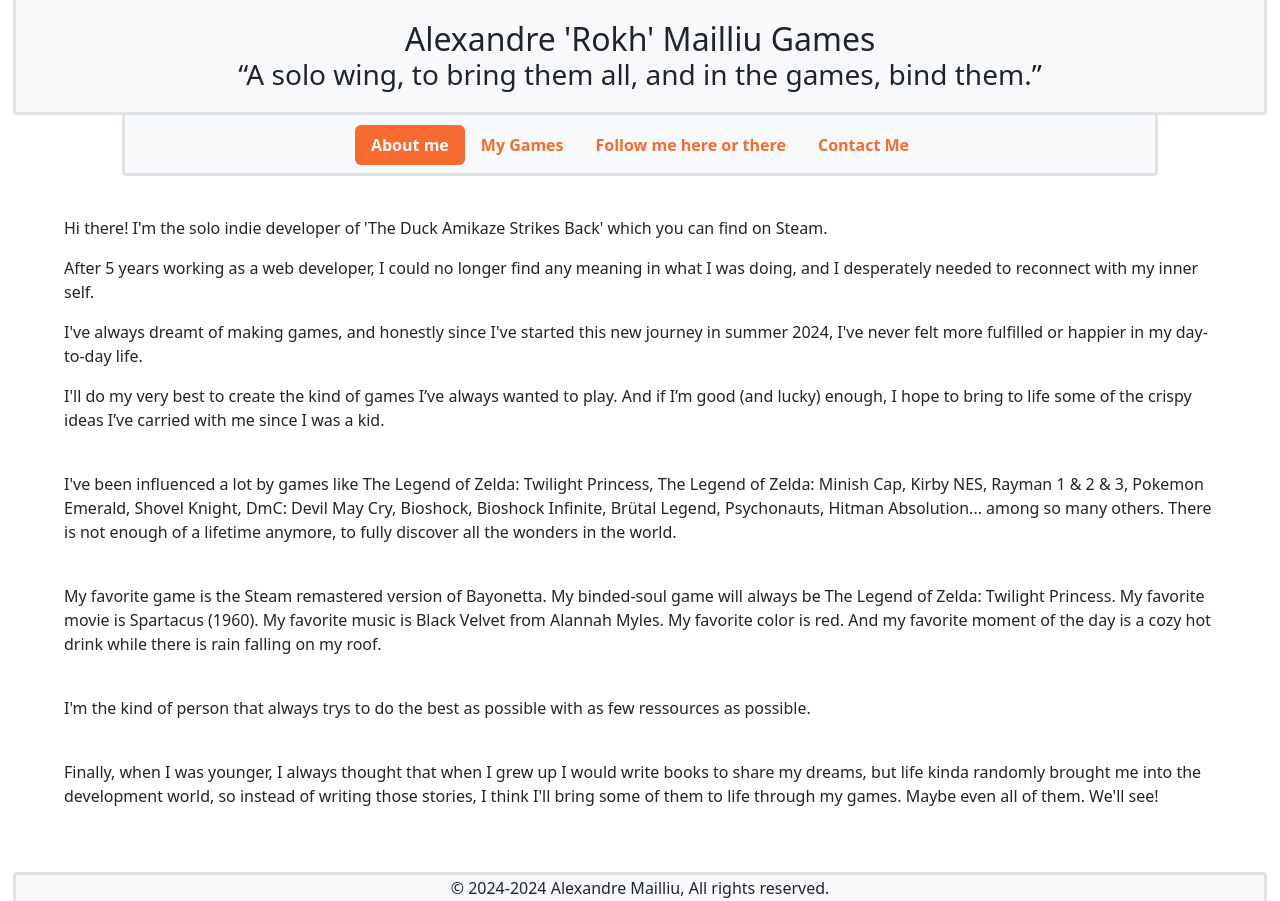
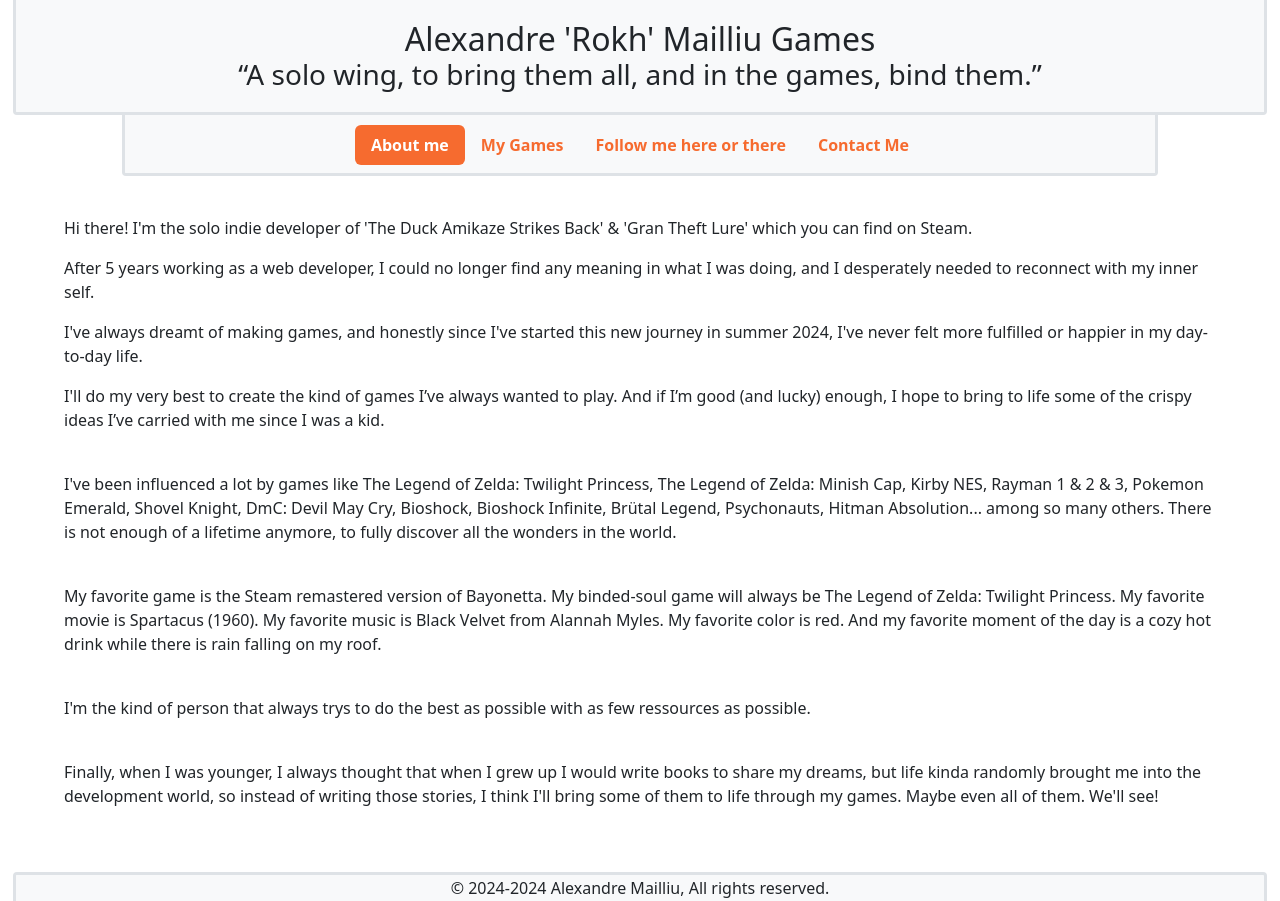
Before and after one commit to Siliver4/Siliver4.github.io, a Vue app: page /alexandre-rokh-mailliu-games/my-games in a window 1280 px wide. Both pictures are taken after a click on the tab "About me". Built offline with nearby package versions, Linux system fonts and the light colour scheme.

Commit message:
update base stuff for game 2

```diff
--- a/public/assets/alexandre-rokh-mailliu-games/armg-data.json
+++ b/public/assets/alexandre-rokh-mailliu-games/armg-data.json
@@ -8,7 +8,7 @@
       { "enum_button": "COMPLETE_CREDIT", "url": "to come" },
       { "enum_button": "YOUTUBE_CONTENT", "url": "to come" },
       { "enum_button": "TWITCH_CONTENT", "url": "to come" },
-      { "enum_button": "BUY_ON_STEAM", "url": "https://store.steampowered.com/app/3413520/The_Duck_Amikaze_Strikes_Back/" }
+      { "enum_button": "BUY_ON_STEAM", "url": "https://store.steampowered.com/app/3907500/Gran_Theft_Lure/" }
     ]
   },
   {
--- a/src/components/pages/alexandre-rokh-mailliu-games/armg-homepage-about-me.vue
+++ b/src/components/pages/alexandre-rokh-mailliu-games/armg-homepage-about-me.vue
@@ -6,7 +6,7 @@
 
       <div class="mt-3">
         <br />
-        <p>Hi there! I'm the solo indie developer of 'The Duck Amikaze Strikes Back' which you can find on Steam.</p>
+        <p>Hi there! I'm the solo indie developer of 'The Duck Amikaze Strikes Back' & 'Gran Theft Lure' which you can find on Steam.</p>
         <p>
           After 5 years working as a web developer, I could no longer find any meaning in what I was doing, and I desperately needed to reconnect
           with my inner self.
```
